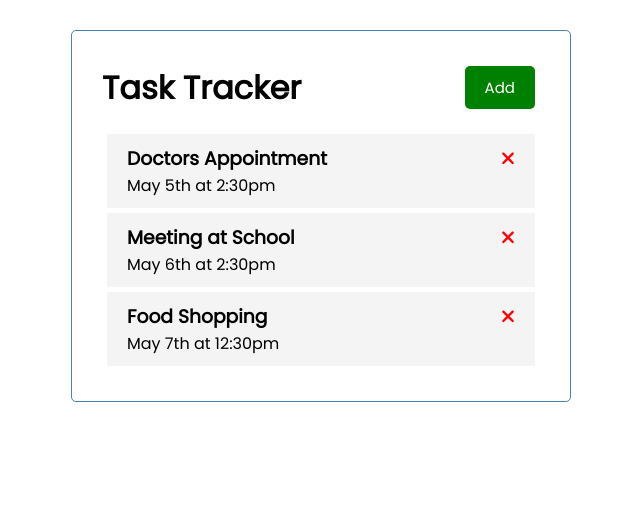
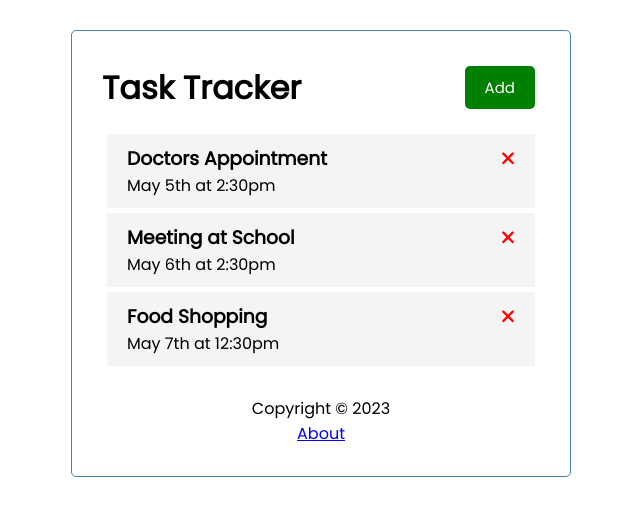
Before and after one commit to Nabia-Sheikh/angular-bootcamp, an Angular app: page / in a window 1280 px wide. Shown: the top 516 px of the page, without its empty margins (319-959 px from the left). Built offline with nearby package versions, Linux system fonts and the light colour scheme; data requests are answered from the project's data file.

Commit message:
routing added

```diff
--- a/src/app/app.component.html
+++ b/src/app/app.component.html
@@ -1,4 +1,5 @@
 <div class="container">
   <app-header></app-header>
-  <app-tasks></app-tasks>
+  <router-outlet></router-outlet>
+  <app-footer *ngIf="hasRoute('/')"></app-footer>
 </div>
--- a/src/app/app.component.ts
+++ b/src/app/app.component.ts
@@ -1,10 +1,14 @@
 import { Component } from '@angular/core';
+import { Router } from '@angular/router';
 
 @Component({
   selector: 'app-root',
   templateUrl: './app.component.html',
-  styleUrls: ['./app.component.css']
+  styleUrls: ['./app.component.css'],
 })
 export class AppComponent {
-
+  constructor(private router: Router) {}
+  hasRoute(route: string) {
+    return this.router.url === route;
+  }
 }
--- a/src/app/app.module.ts
+++ b/src/app/app.module.ts
@@ -1,16 +1,24 @@
 import { NgModule } from '@angular/core';
 import { BrowserModule } from '@angular/platform-browser';
+import { AppRoutingModule } from './app-routing.module';
+import { RouterModule, Routes } from '@angular/router';
+import { FormsModule } from '@angular/forms';
+import { FontAwesomeModule } from '@fortawesome/angular-fontawesome';
+import { HttpClientModule } from '@angular/common/http';
 
-import { AppRoutingModule } from './app-routing.module';
 import { AppComponent } from './app.component';
 import { HeaderComponent } from './components/header/header.component';
 import { ButtonComponent } from './components/button/button.component';
 import { TasksComponent } from './components/tasks/tasks.component';
 import { TaskItemComponent } from './components/task-item/task-item.component';
-import { HttpClientModule } from '@angular/common/http';
-import { FontAwesomeModule } from '@fortawesome/angular-fontawesome';
 import { AddTaskComponent } from './components/add-task/add-task.component';
-import { FormsModule } from '@angular/forms';
+import { AboutComponent } from './components/about/about.component';
+import { FooterComponent } from './components/footer/footer.component';
+
+const appRoutes: Routes = [
+  { path: '', component: TasksComponent },
+  { path: 'about', component: AboutComponent },
+];
 
 @NgModule({
   declarations: [
@@ -19,16 +27,19 @@
     ButtonComponent,
     TasksComponent,
     TaskItemComponent,
-    AddTaskComponent
+    AddTaskComponent,
+    AboutComponent,
+    FooterComponent,
   ],
   imports: [
     BrowserModule,
     AppRoutingModule,
     HttpClientModule,
     FontAwesomeModule,
-    FormsModule
+    FormsModule,
+    RouterModule.forRoot(appRoutes, { enableTracing: true }),
   ],
   providers: [],
-  bootstrap: [AppComponent]
+  bootstrap: [AppComponent],
 })
-export class AppModule { }
+export class AppModule {}
--- /dev/null
+++ b/src/app/components/about/about.component.html
@@ -0,0 +1,5 @@
+<div>
+  <h2>Task Tracker</h2>
+  <h4>Version: 1.0.0</h4>
+  <a routerLink="/">Go Back</a>
+</div>
--- /dev/null
+++ b/src/app/components/footer/footer.component.css
@@ -0,0 +1,4 @@
+footer {
+  margin-top: 30px;
+  text-align: center;
+}
--- /dev/null
+++ b/src/app/components/footer/footer.component.html
@@ -0,0 +1,4 @@
+<footer>
+  <p>Copyright &copy; 2023</p>
+  <a routerLink="/about">About</a>
+</footer>
--- a/src/app/components/header/header.component.html
+++ b/src/app/components/header/header.component.html
@@ -1,5 +1,5 @@
 <header>
 <h1>{{title}}</h1>
-<app-button color="{{ showAddTask ? 'red' : 'green' }}"
+<app-button *ngIf="hasRoute('/')" color="{{ showAddTask ? 'red' : 'green' }}"
     text="{{ showAddTask ? 'Close' : 'Add' }}" (btnClick)="toggleBtn()"></app-button>
 </header>
--- a/src/app/components/header/header.component.ts
+++ b/src/app/components/header/header.component.ts
@@ -1,4 +1,5 @@
 import { Component } from '@angular/core';
+import { Router } from '@angular/router';
 import { Subscription } from 'rxjs';
 import { UiService } from 'src/app/services/ui.service';
 
@@ -12,7 +13,7 @@
   showAddTask: boolean = false;
   subscription!: Subscription;
 
-  constructor(private uiService: UiService) {
+  constructor(private uiService: UiService, private router: Router) {
     this.subscription = this.uiService
       .onToggle()
       .subscribe((value) => (this.showAddTask = value));
@@ -21,4 +22,8 @@
   toggleBtn() {
     this.uiService.toggleAddTask();
   }
+
+  hasRoute(route: string) {
+    return this.router.url === route;
+  }
 }
```
Also changed, not shown: src/app/components/about/about.component.ts (added, +10 -0 lines), src/app/components/footer/footer.component.ts (added, +10 -0 lines), src/app/components/about/about.component.css (added), 2 other files (tests, documents, lock files or other folders).
